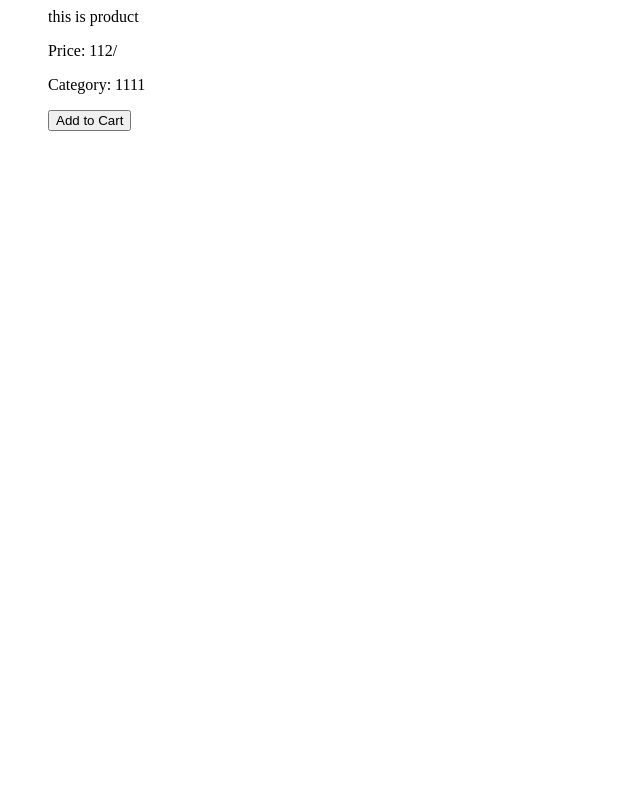
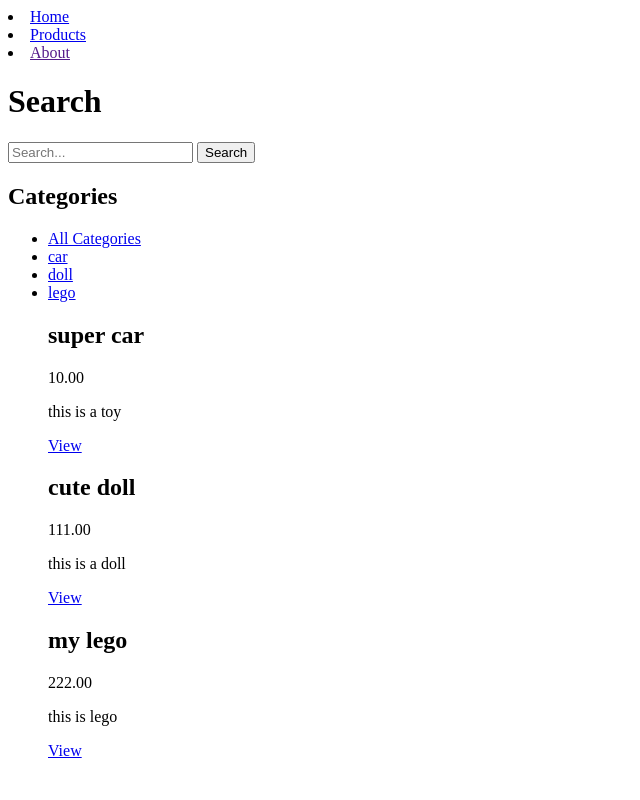
Before and after one commit to EllaCCT/comp322-group13, a Django app: page /product/ in a window 1280 px wide. Shown: the whole page, without its empty margins (0-640 px from the left). Run offline with Django 5.2, Linux system fonts and the light colour scheme; data comes from the database, SQL or seed files in the repository.

Commit message:
create product_lit.html, change 'shop' name to 'product' name

```diff
--- a/myproject/urls.py
+++ b/myproject/urls.py
@@ -3,13 +3,13 @@ from django.contrib import admin
 from django.urls import path
 
 from users import views
-from users.views import index,shop
+from users.views import index,product
 from products.views import product_detail
 #from . import views
 
 urlpatterns = [
     path('', index, name='index'),
-    path('shop/', shop, name='shop'),
-    path('product/', product_detail, name='product_detail'),
+    path('product/', product, name='product'),
+    path('product/<slug:slug>/', product_detail, name='product_detail'),
     path('admin/', admin.site.urls),
 ]
--- a/products/templates/products/product_detail.html
+++ b/products/templates/products/product_detail.html
@@ -3,16 +3,24 @@
 
     {%block content%}
 
-    <div >
+
+    <div>
        <ul>
         <h1>{{ product.name }}</h1>
         <!--img src="{{ product.image.url }}" alt="{{ product.name }}"-->
-        <p>this is product</p>
-        <p>Price: 112/<p>
-        <p>Category: 1111</p>
+
+        <p>Price: {{product.price}}</p>
+
+        <p>{{ product.category.name }}</p>
+
+        {%if product.description%}
+            <p>{{product.description}}</p>
+         {%endif%}
+
         <button>Add to Cart</button>
         </ul>
 
     </div>
 
+
     {%endblock%}
--- /dev/null
+++ b/products/templates/products/product_list.html
@@ -0,0 +1,15 @@
+
+{%for product in products%}
+{% if product.slug %}  <!--判斷商品是否空slug-->
+<div >
+
+    <h2>{{product.name}}</h2>
+    <p>{{product.price}}</p>
+    <p>{{product.description}}</p>
+    <a href="{% url 'product_detail' product.slug%}">View</a>
+</div>
+{% else %}
+        <p>This product link can't use</p>
+    {% endif %}
+
+{%endfor%}
--- a/products/views.py
+++ b/products/views.py
@@ -1,4 +1,4 @@
-from django.shortcuts import render
+from django.shortcuts import render, get_object_or_404
 from products.models import Product
 # Create your views here.
 from django.views.generic import DetailView
@@ -8,6 +8,10 @@ from django.views.generic import DetailView
     #template_name = 'users/product_detail.html'
     #context_object_name = 'product'
 
-def product_detail(request):
-    #products=Product.objects.all()
-    return render(request, 'products/product_detail.html')
+def product_list(request):
+    product = Product.objects.all()
+    return render(request, 'products/product_list.html', {'product': product})
+
+def product_detail(request,slug):
+    product= get_object_or_404(Product, slug=slug)
+    return render(request, 'products/product_detail.html',{'product':product})
--- a/users/templates/users/shop.html
+++ b/users/templates/users/product.html
@@ -1,31 +1,28 @@
 <li><a href="{% url 'index'%}">Home</a></li>
-        <li><a href="{%  url 'shop' %}">Shop</a></li>
+        <li><a href="{%  url 'product' %}">Products</a></li>
         <li><a href="">About</a></li>
 
 <div>
     <h1>Search</h1>
-    <form action="/search" method="GET">
+    <form action="." method="GET">
         <input type="text" name="query" placeholder="Search...">
         <button type="submit">Search</button>
     </form>
 
     <h2>Categories</h2>
     <ul>
-        <li><a href="{% url 'shop' %}">All Categories</a></li>
+        <li><a href="{% url 'product' %}">All Categories</a></li>
         {% for category in categories %}
         <li>    <!--判斷是否為該分類內的玩具,如果是就顯示-->
-            <a href="{% url 'shop' %}?category={{ category.slug }}"
+            <a href="{% url 'product' %}?category={{ category.slug }}"
             {% if not active_category %}text-purple-500{% else %} {% endif %}
             >{{category.name}}</a></li>
 
         {% endfor%}
+
+
+
+        {% include 'products/product_list.html' %}
+
+
 </div>
-
-{%for product in products%}
-            <div class="product">
-                <h2>{{product.name}}</h2>
-                <p>{{product.price}}</p>
-                <p>{{product.description}}</p>
-                <a href="{% url 'product_detail' %}">View</a>
-            </div>
-        {%endfor%}
--- a/users/views.py
+++ b/users/views.py
@@ -1,3 +1,4 @@
+from django.db.models import Q
 from django.shortcuts import render
 from products.models import Product,Category
 #from django.views.generic import TemplateView
@@ -9,14 +10,21 @@ def index(request):
     products=Product.objects.all()[0:8]
     return render(request, 'users/index.html', {'products':products})
 
-def shop(request):
+def product(request):
     categories=Category.objects.all()
     products=Product.objects.all()
 
     ###該分類內的玩具
     active_category = request.GET.get('category', '')
     if active_category:
-        products = Product.objects.filter(category__slug=active_category)
+        products = products.filter(category__slug=active_category)
+
+    query=request.GET.get('query','')
+
+    if query: ##搜尋可以透過搜尋商品名稱或描述
+        products = products.filter(Q(name__icontains=query) | Q(description__icontains=query)| Q(price__icontains=query))
+
+
     ###
 
     content = {
@@ -24,4 +32,4 @@ def shop(request):
         'products':products
     }
 
-    return render(request, 'users/shop.html', content)
+    return render(request, 'users/product.html', content)
```
Also changed, not shown: users/templates/users/index.html (+5 -8 lines).
